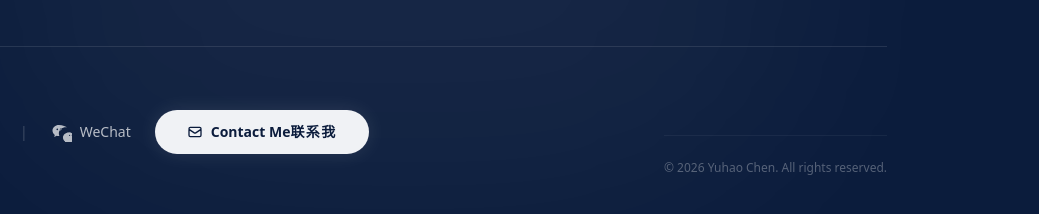
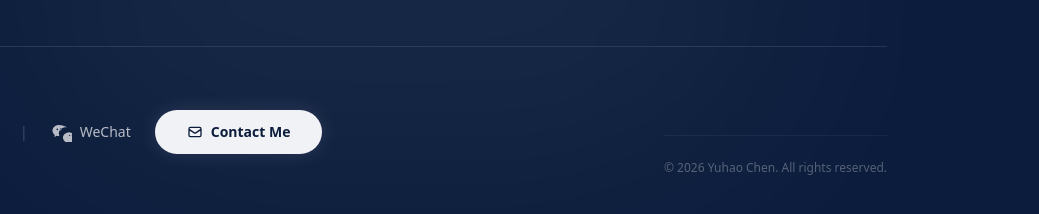
Before and after one commit to yuhaochencc/resume, a plain HTML site: page index.html in a window 1280 px wide. Shown: the part 3639-3853 px from the top of the page, 241-1280 px from the left. Drawn offline with nearby package versions, Linux system fonts and the light colour scheme; a web font is replaced by a local one.

Commit message:
Update index.html
邮件按钮重置

```diff
--- a/index.html
+++ b/index.html
@@ -645,12 +645,13 @@
                     </div>
 
                <!-- 右侧：联系我按钮 -->
-                <a href="mailto:yuhaochen.cc@gmail.com?subject=Hello Yuhao, connecting from your personal website" class="inline-flex items-center justify-center px-8 py-3 text-sm font-bold text-[#0b1c3c] transition-all bg-[#f0f2f5] rounded-full shadow-[0_0_20px_rgba(255,255,255,0.1)] hover:bg-white hover:-translate-y-1 hover:shadow-[0_0_25px_rgba(255,255,255,0.2)]">
+                <a href="mailto:yuhaochen.cc@gmail.com?subject=Hello Yuhao, connecting from your personal website"
+                    class="md:ml-auto self-end inline-flex items-center justify-center px-8 py-3 text-sm font-bold text-[#0b1c3c] transition-all bg-[#f0f2f5] rounded-full shadow-[0_0_20px_rgba(255,255,255,0.1)] hover:bg-white hover:-translate-y-1 hover:shadow-[0_0_25px_rgba(255,255,255,0.2)]">
                     <svg class="w-4 h-4 mr-2" fill="none" stroke="currentColor" viewBox="0 0 24 24">
                         <path stroke-linecap="round" stroke-linejoin="round" stroke-width="2" d="M3 8l7.89 5.26a2 2 0 002.22 0L21 8M5 19h14a2 2 0 002-2V7a2 2 0 00-2-2H5a2 2 0 00-2 2v10a2 2 0 002 2z"></path>
                     </svg>
                     <span class="lang-en">Contact Me</span>
-                    <span class="lang-zh tracking-widest">联系我</span>
+                    <span class="lang-zh tracking-widest" style="display: none;">联系我</span>
                 </a>
             </div>
 
```
